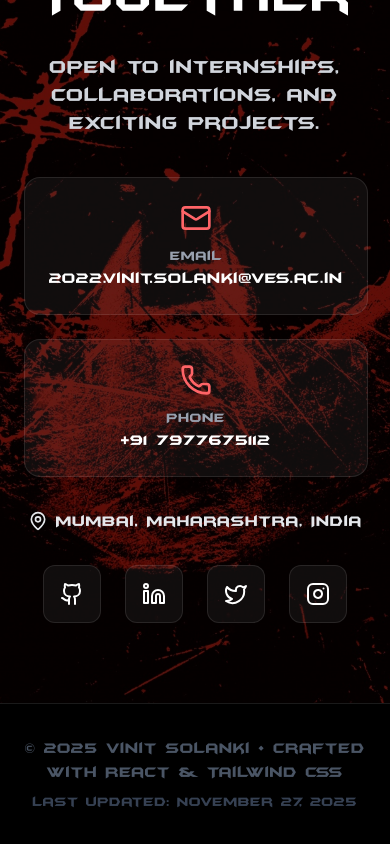
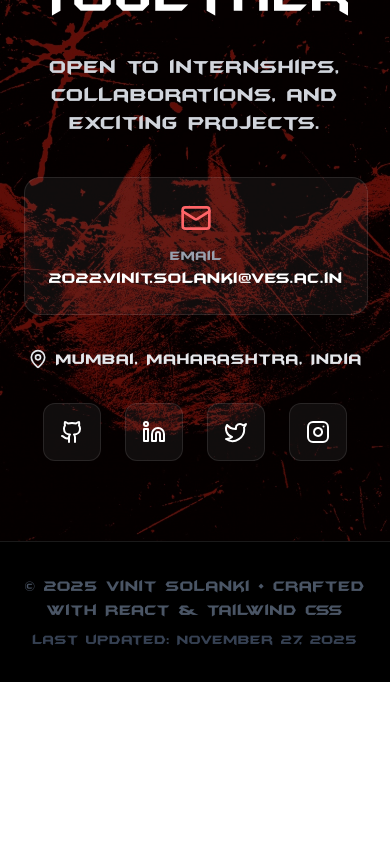
Before and after one commit to vinit-solanki/Batman-Style-Portfolio, a React (Vite) app: page / in a window 390 px wide. Shown: the part 9732-10576 px from the top of the page. After the commit the page ends 10414 px from the top, so only its background shows below. Built offline with nearby package versions, Linux system fonts and the light colour scheme; a web font is replaced by a local one.

Commit message:
removed phone

```diff
--- a/src/App.jsx
+++ b/src/App.jsx
@@ -494,18 +494,12 @@
             Open to internships, collaborations, and exciting projects.
           </motion.p>
 
-          <div className="grid md:grid-cols-2 gap-6 max-w-2xl mx-auto">
+          <div className="grid md:grid-cols-1 gap-6 max-w-2xl mx-auto">
 
             <motion.a href="mailto:2022.vinit.solanki@ves.ac.in" className="p-6 bg-white/5 border border-white/10 rounded-2xl cursor-pointer transition-all duration-300 hover:border-white/30 hover:bg-white/10" initial={{ opacity: 0, y: 20 }} whileInView={{ opacity: 1, y: 0 }} transition={{ duration: 0.5, delay: 0.1 }} viewport={{ once: true, margin: "0px 0px -100px 0px" }} whileHover={{ y: -8 }}>
               <Mail className="mx-auto mb-3 text-red-400" size={32} />
               <p className="text-sm text-gray-400">Email</p>
               <p className="text-white">2022.vinit.solanki@ves.ac.in</p>
-            </motion.a>
-
-            <motion.a href="tel:7977675112" className="p-6 bg-white/5 border border-white/10 rounded-2xl cursor-pointer transition-all duration-300 hover:border-white/30 hover:bg-white/10" initial={{ opacity: 0, y: 20 }} whileInView={{ opacity: 1, y: 0 }} transition={{ duration: 0.5, delay: 0.15 }} viewport={{ once: true, margin: "0px 0px -100px 0px" }} whileHover={{ y: -8 }}>
-              <Phone className="mx-auto mb-3 text-red-400" size={32} />
-              <p className="text-sm text-gray-400">Phone</p>
-              <p className="text-white">+91 7977675112</p>
             </motion.a>
           </div>
 
```
